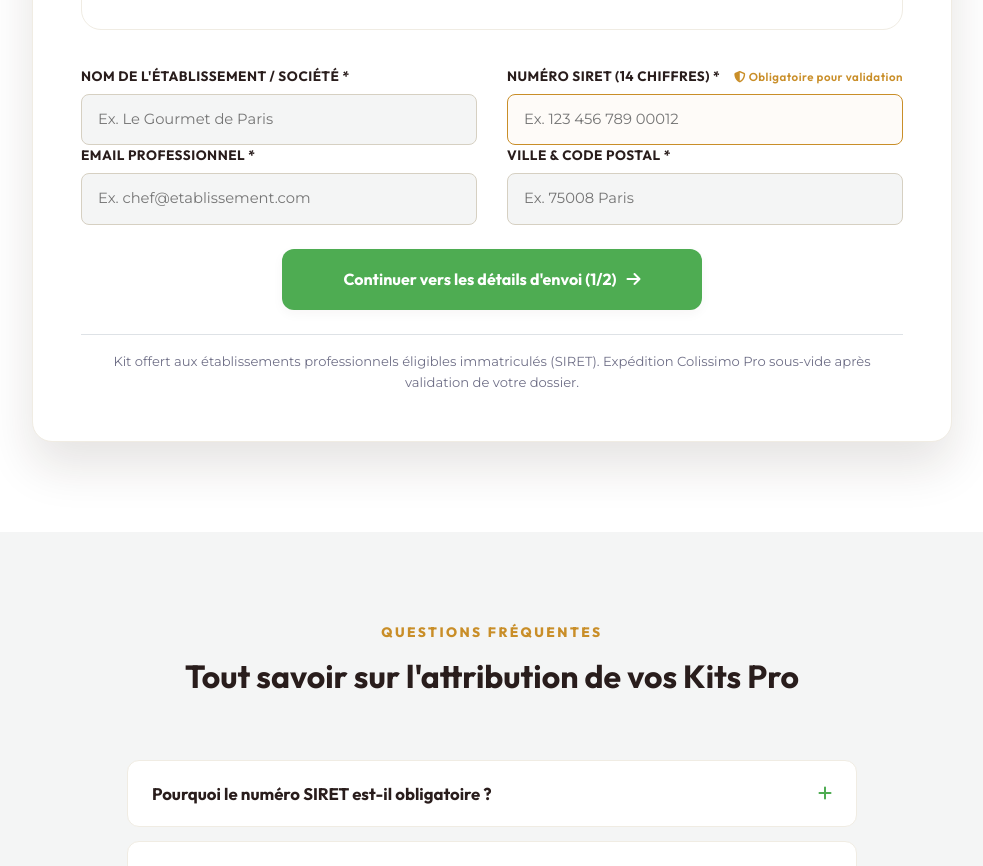
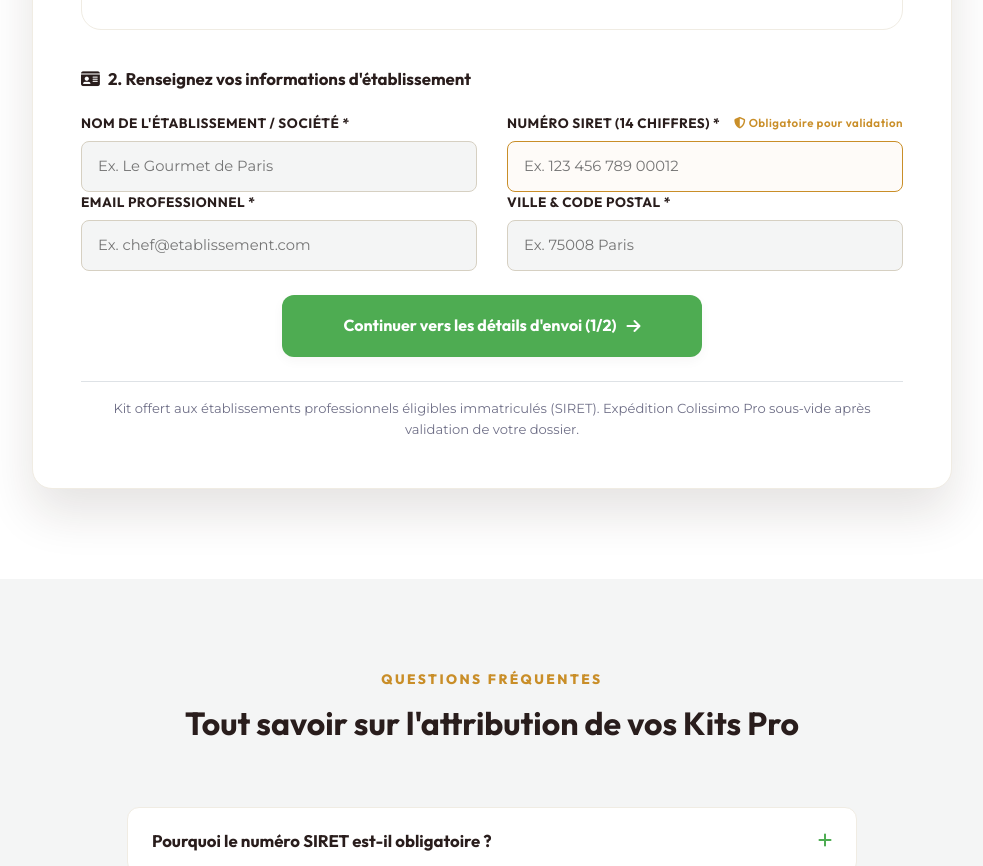
Before and after one commit to hmanprod/tresor-b2b-landing, a plain HTML site: page index.html in a window 1280 px wide. Shown: the part 3547-4413 px from the top of the page, without its empty margins (148-1131 px from the left). Drawn offline with nearby package versions, Linux system fonts and the light colour scheme.

Commit message:
fix(form): ajoute titre 2. Renseignez vos informations d'établissement

```diff
--- a/index.html
+++ b/index.html
@@ -1270,6 +1270,10 @@
                                     </div>
                                 </div>
 
+                                <div class="form-section-title" style="margin-top: 28px;">
+                                    <i class="fa-solid fa-id-card"></i> 2. Renseignez vos informations d'établissement
+                                </div>
+
                                 <div class="row g-3 mb-4">
                                     <div class="col-md-6">
                                         <label class="form-label-custom" for="b2b_company">Nom de l'Établissement /
```
Also changed, not shown: landing-page-b2b.html (+4 -0 lines).
